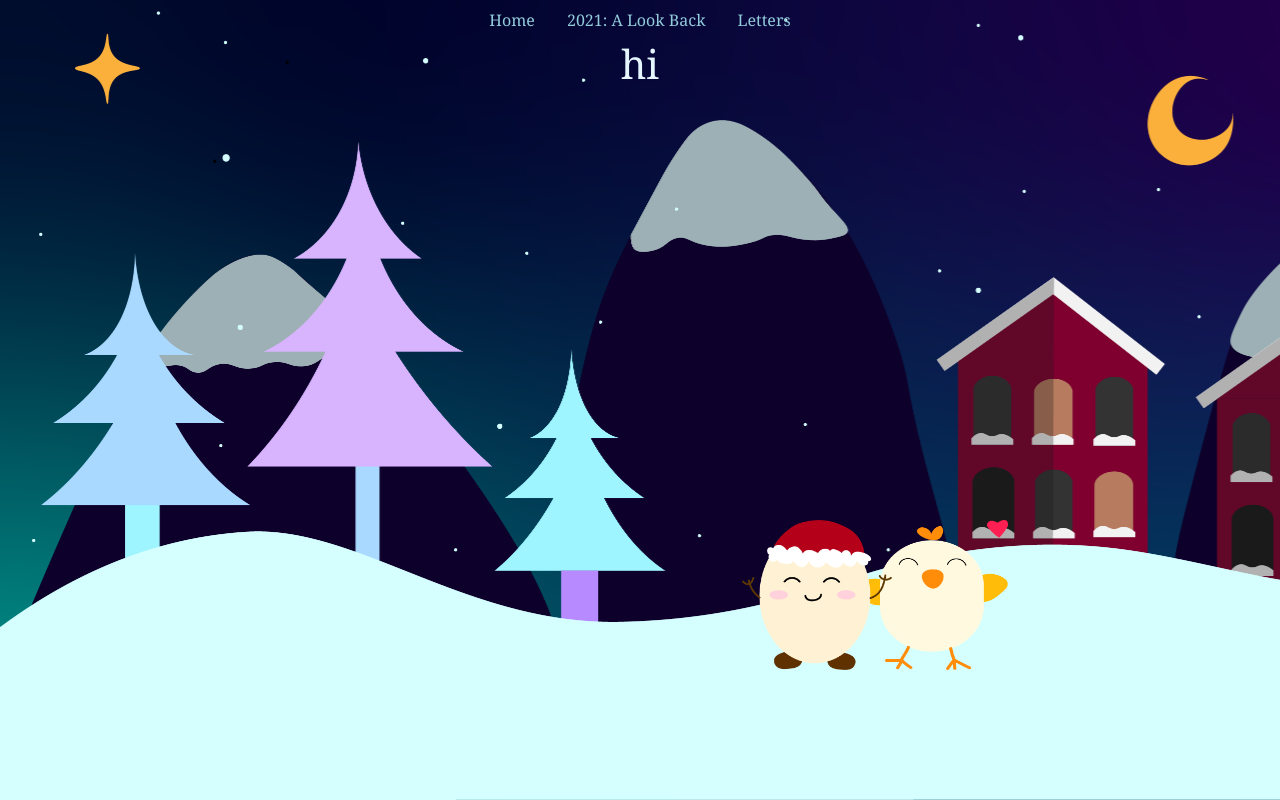
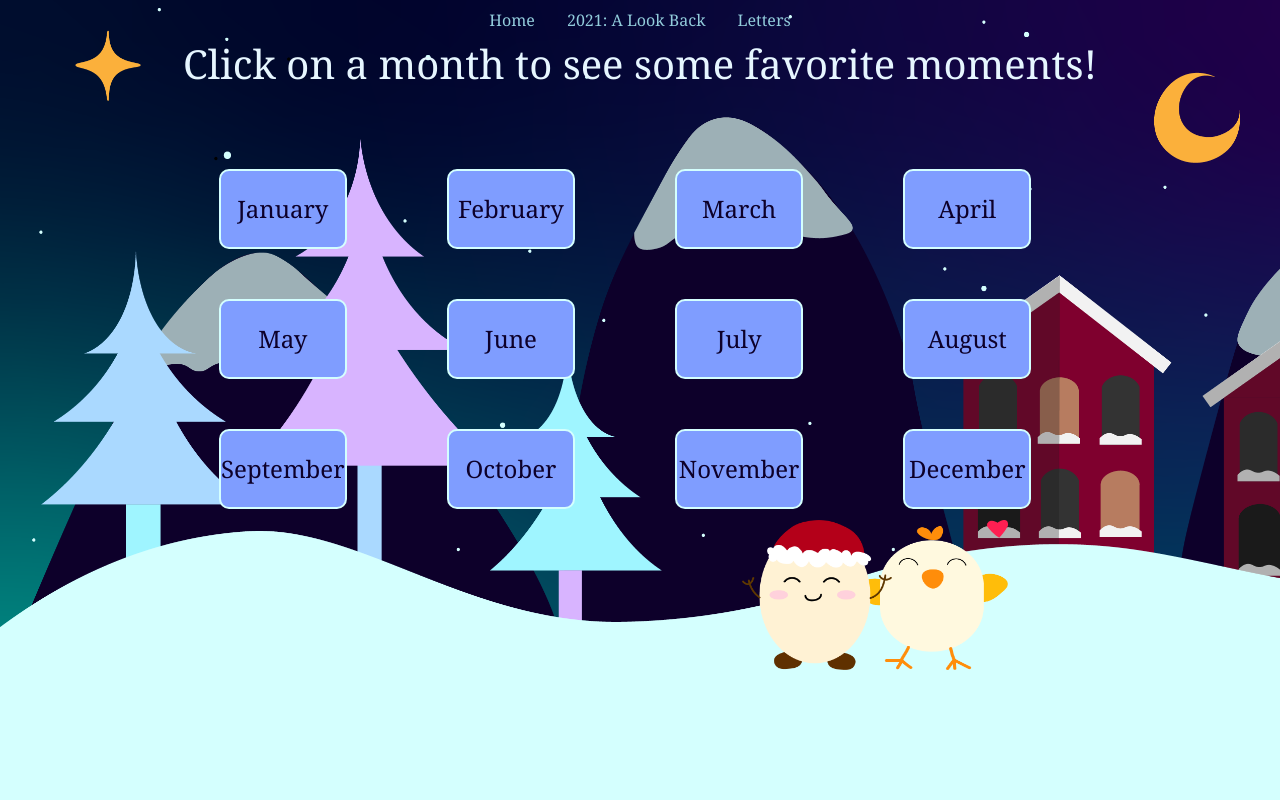
Before and after one commit to hrk17/xmas2021, a PHP site: page /2021.html in a window 1280 px wide. Run offline with PHP 8.4, Linux system fonts and the light colour scheme; some libraries are stand-ins or nearby versions.

Commit message:
working on months

```diff
--- a/2021.html
+++ b/2021.html
@@ -27,10 +27,30 @@
                 </li>
               </ul>
             <h1>
-                hi
+                Click on a month to see some favorite moments!
             </h1>
             <div id="pollo"></div>
             <div id="huevo"></div>
+            <div class="months p-5">
+              <div class="row btn w-100 p-4">
+                <a class="btn mx-5 monthbtn" href="/January.html">January</a>
+                <a class="btn mx-5 monthbtn" href="#">February</a>
+                <a class="btn mx-5 monthbtn" href="#">March</a>
+                <a class="btn mx-5 monthbtn" href="#">April</a>
+              </div>
+              <div class="row btn w-100 p-4">
+                <a class="btn mx-5 monthbtn" href="#">May</a>
+                <a class="btn mx-5 monthbtn" href="#">June</a>
+                <a class="btn mx-5 monthbtn" href="#">July</a>
+                <a class="btn mx-5 monthbtn" href="#">August</a>
+              </div>
+              <div class="row btn w-100 p-4">
+                <a class="btn mx-5 monthbtn" href="#">September</a>
+                <a class="btn mx-5 monthbtn" href="#">October</a>
+                <a class="btn mx-5 monthbtn" href="#">November</a>
+                <a class="btn mx-5 monthbtn" href="#">December</a>
+              </div>
+          </div>
         </div>
     </body>
 </html>
--- a/style.css
+++ b/style.css
@@ -1,9 +1,20 @@
+:root {
+    --mtndark: #0d002a;
+    --lightbluetree: #aad9ff;
+    --titlecolor: #e6f6ff;
+    --linkbase: #92ccdb;
+    --moon: #fbb03b;
+    --linkhover: var(--moon);
+    --snow: #d4fffe;
+    --mediumblue: #7f9dff;
+}
+
 body {
     margin: 0;
 }
 
 .main {
-    background-image: url("christmasvillage.png");
+background-image: url("christmasvillage.png");
     background-size: cover;
     font-family: Cambria, Cochin, Georgia, Times, 'Times New Roman', serif;
     width: 100vw;
@@ -12,17 +23,17 @@ body {
 }
 
 h1 {
-    color: rgb(230, 246, 255) !important;
+    color: var(--titlecolor) !important;
     text-align: center;
     margin: 0;
 }
 
 a {
-    color: rgb(146, 204, 219) !important;
+    color: var(--linkbase) !important;
 }
 
 a:hover {
-    color: rgb(197, 175, 216) !important;
+    color: var(--linkhover) !important;
 }
 
 #pollo, #huevo {
@@ -43,3 +54,21 @@ a:hover {
     background-image: url("huevo.png");
     left: 58vw;
 }
+
+
+.monthbtn {
+    background-color: var(--mediumblue);
+    width: 10vw;
+    height: 10vh;
+    font-size: 3vmin !important;
+    color: var(--mtndark) !important;
+    border: 2px solid var(--snow) !important;
+    border-radius: 10px !important;
+    display: inline-flex !important;
+    align-items: center;
+    justify-content: center;
+}
+
+.monthbtn:hover {
+    background-color: var(--snow);
+}
```
Also changed, not shown: January.html (added, +36 -0 lines), christmasvillage.png, usphotos/january1.jpg (added), usphotos/january3.jpg (added), usphotos/january4.jpg (added), 2 other files.
